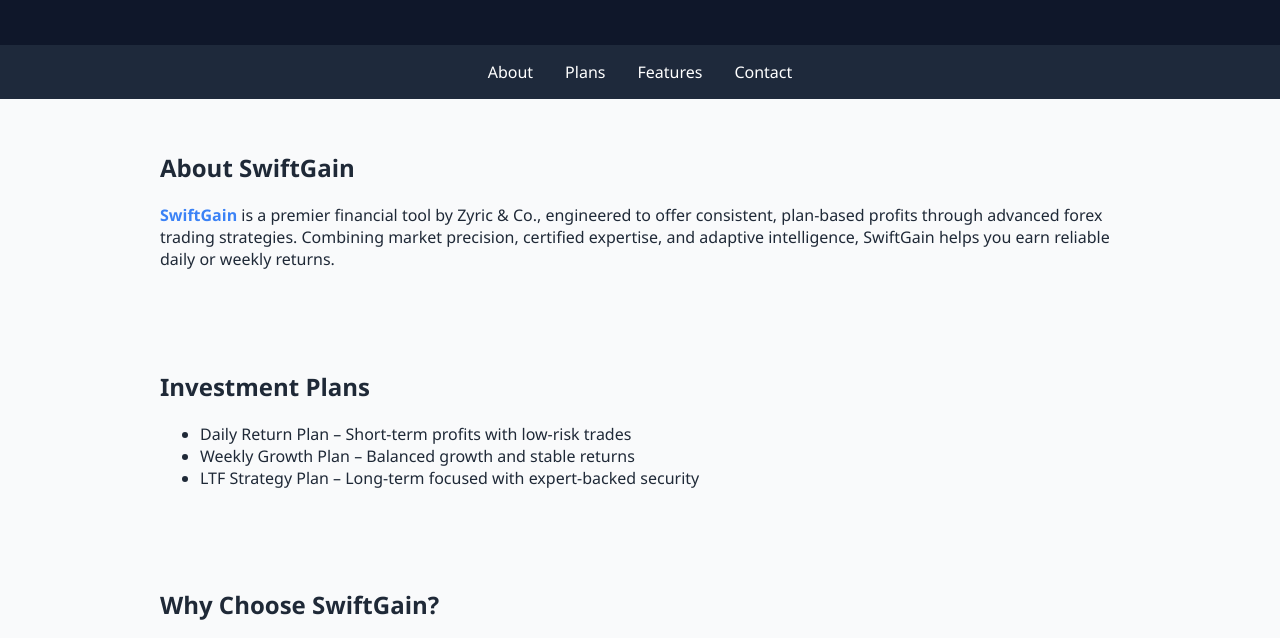
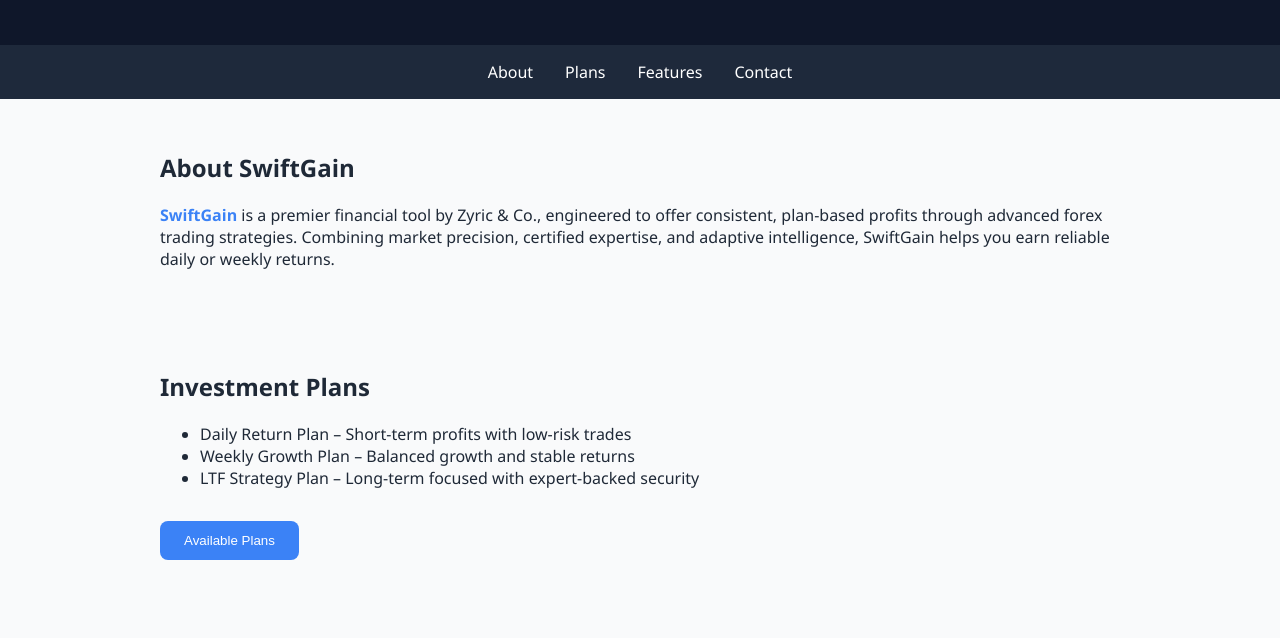
Before and after one commit to zyricCO/ZyricoSwiftGain, a plain HTML site: page index.html in a window 1280 px wide. Shown: the part 143-781 px from the top of the page. Drawn offline with Linux system fonts and the light colour scheme.

Commit message:
Update index.html

```diff
--- a/index.html
+++ b/index.html
@@ -39,6 +39,18 @@
       color: #3b82f6;
       font-weight: bold;
     }
+    .plan-button {
+      background-color: #3b82f6;
+      color: white;
+      padding: 0.75rem 1.5rem;
+      border: none;
+      border-radius: 0.5rem;
+      cursor: pointer;
+      margin-top: 1rem;
+    }
+    .plan-button:hover {
+      background-color: #2563eb;
+    }
     footer {
       background-color: #0f172a;
       color: white;
@@ -46,6 +58,11 @@
       padding: 1rem;
     }
   </style>
+  <script>
+    function showPlansMessage() {
+      alert("Currently, all investment plans are unavailable. Please check back soon.");
+    }
+  </script>
 </head>
 <body>
   <header>
@@ -76,6 +93,7 @@
       <li>Weekly Growth Plan – Balanced growth and stable returns</li>
       <li>LTF Strategy Plan – Long-term focused with expert-backed security</li>
     </ul>
+    <button class="plan-button" onclick="showPlansMessage()">Available Plans</button>
   </section>
 
   <section id="features">
```
